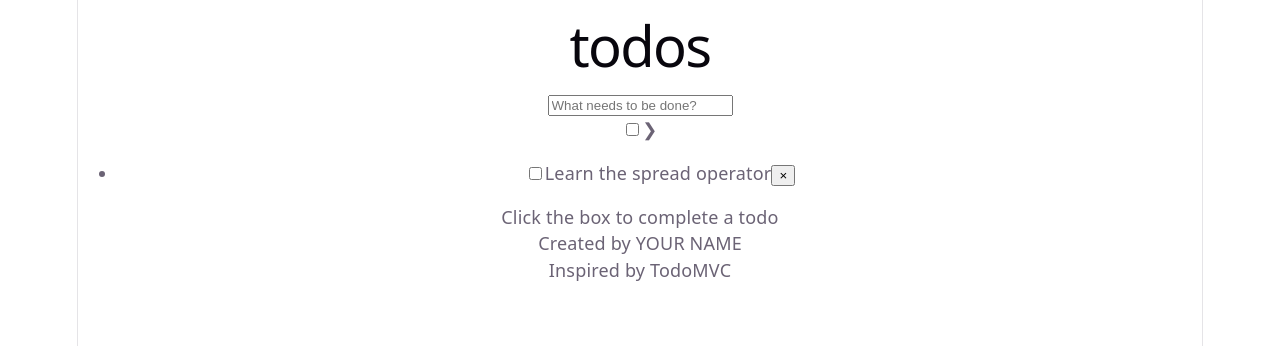
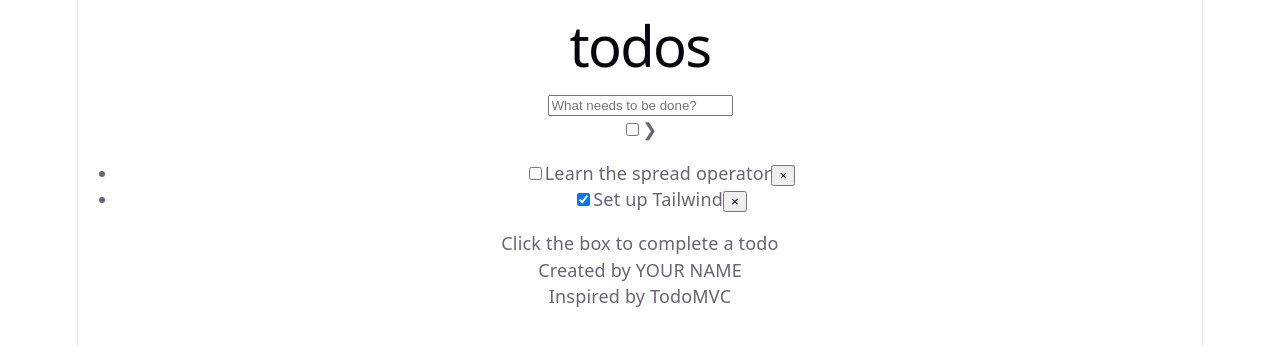
Before and after one commit to jaroldmikelbanogon/CSIT340-todomvc, a React (Vite) app: page / in a window 1280 px wide. Shown: the top 346 px of the page. Built offline with nearby package versions, Linux system fonts and the light colour scheme.

Commit message:
feat: added the second todo in Todos component

```diff
--- a/src/components/Todos.jsx
+++ b/src/components/Todos.jsx
@@ -37,6 +37,23 @@ function Todos() {
                                 ×
                             </button>
                         </li>
+                        <li className="group relative flex items-center border-b border-[#ededed] text-2xl">
+                        <input
+                            type="checkbox"
+                            checked
+                            readOnly
+                            className="ml-[15px] size-[30px] shrink-0 cursor-pointer accent-[#59a193]"
+                        />
+                        <span className="flex-1 py-[15px] pr-[60px] pl-[15px] break-all text-[#949494] line-through">
+                            Set up Tailwind
+                        </span>
+                        <button
+                            type="button"
+                            className="absolute right-[10px] hidden size-10 cursor-pointer text-[30px] text-[#949494] group-hover:block hover:text-[#c18585]"
+                        >
+                            ×
+                        </button>
+                        </li>
                     </ul>
                 </main>
             </div>
```
